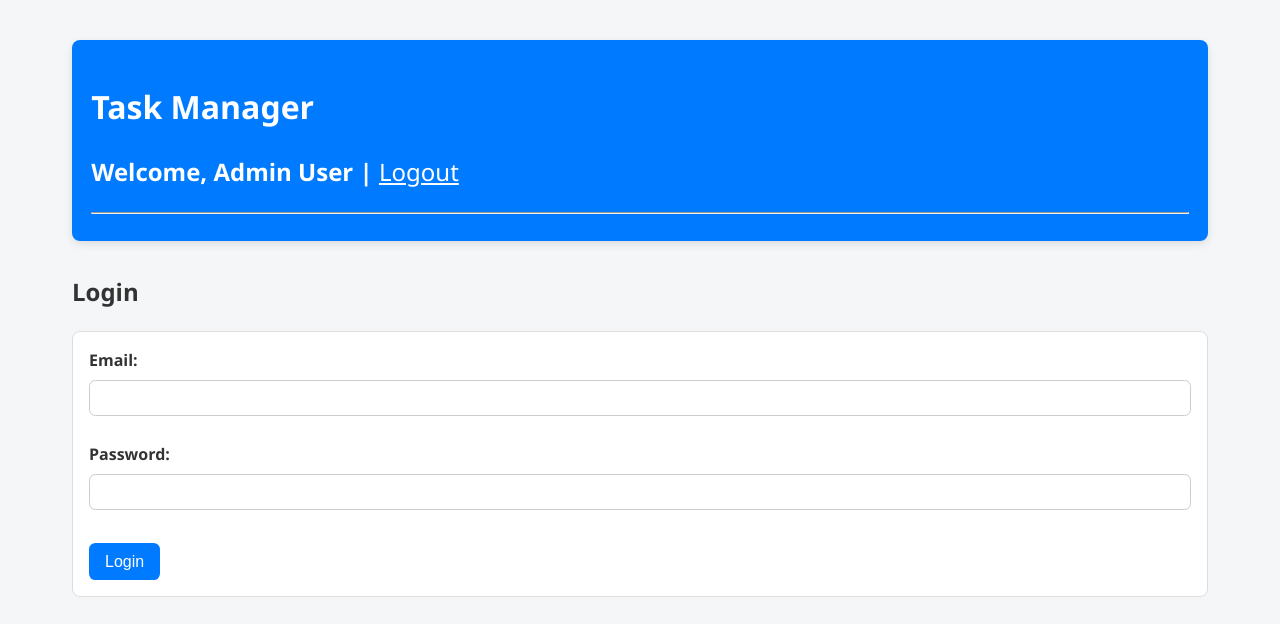
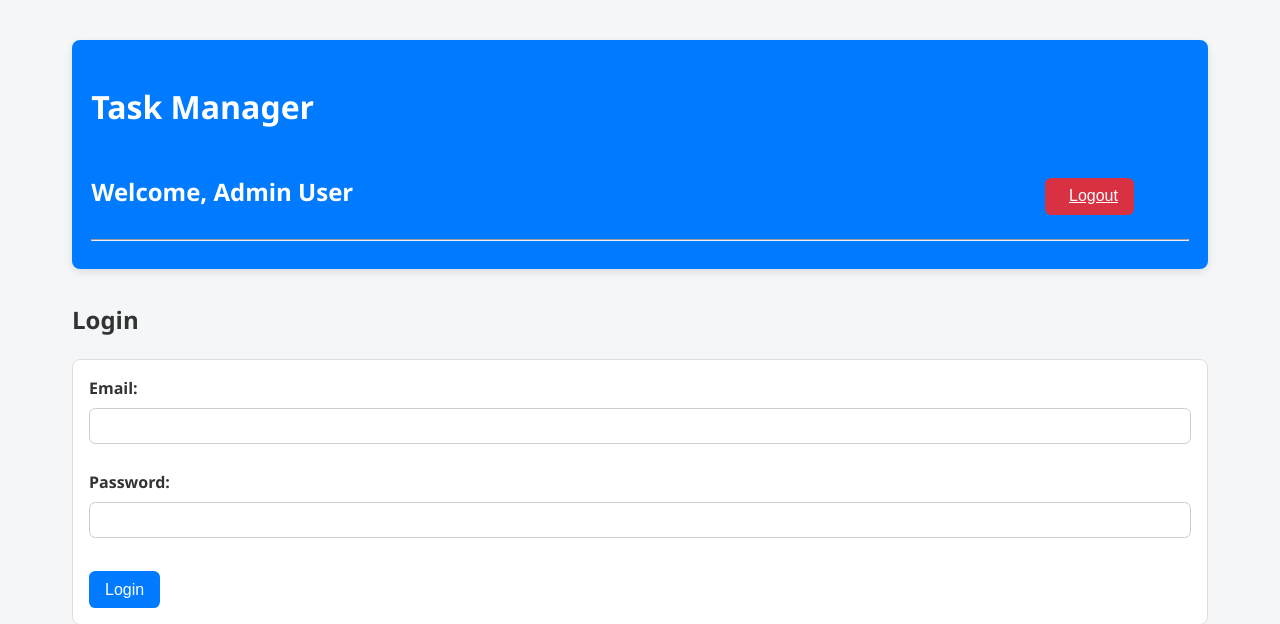
Before and after one commit to dennis-mburu/task-manager-php, a PHP site: page / in a window 1280 px wide. Shown: the top 624 px of the page. Run offline with PHP 8.4, Linux system fonts and the light colour scheme; a user stored in the database is signed in.

Commit message:
test out font-awesome cdn for icon adding

```diff
--- a/css/style.css
+++ b/css/style.css
@@ -56,6 +56,27 @@ button:hover,
 .btn:hover {
   background-color: #0056b3;
   transform: translateY(-0.05rem);
+}
+
+.logout-button {
+  background-color: #d83142;
+  justify-self: flex-end;
+}
+
+.logout-button:hover {
+  background-color: #a32b3a;
+  transform: translateY(-0.05rem);
+}
+
+i {
+  margin-right: 0.5rem;
+}
+
+.d-flex {
+  display: flex;
+  align-items: center;
+  justify-content: space-between;
+  width: 95%;
 }
 
 /* Forms */
--- a/dashboard.php
+++ b/dashboard.php
@@ -19,6 +19,7 @@ $user_id = $_SESSION['user_id'];
 <head>
     <meta charset="UTF-8">
     <meta name="viewport" content="width=device-width, initial-scale=1.0">
+    <link rel="stylesheet" href="https://cdnjs.cloudflare.com/ajax/libs/font-awesome/6.7.2/css/all.min.css" integrity="sha512-Evv84Mr4kqVGRNSgIGL/F/aIDqQb7xQ2vcrdIwxfjThSH8CSR7PBEakCr51Ck+w+/U6swU2Im1vVX0SVk9ABhg==" crossorigin="anonymous" referrerpolicy="no-referrer" />
     <link rel="stylesheet" href="css/style.css">
     <title>Dashboard – Task Manager</title>
 </head>
--- a/includes/header.php
+++ b/includes/header.php
@@ -1,8 +1,13 @@
 <header>
     <h1>Task Manager</h1>
     <?php if (isset($_SESSION['username'])): ?>
-        <h2>Welcome, <?php echo htmlspecialchars($_SESSION['username']); ?> |
-        <a href="logout.php">Logout</a></h2>
+        <div class=d-flex>
+            <h2>Welcome, <?php echo htmlspecialchars($_SESSION['username']); ?></h2>
+            <button class="logout-button">
+                <a href="logout.php"><i class="fa-solid fa-power-off"></i>Logout</a>
+            </button>
+        </div>
+
     <?php endif; ?>
     <hr>
 </header>
```
